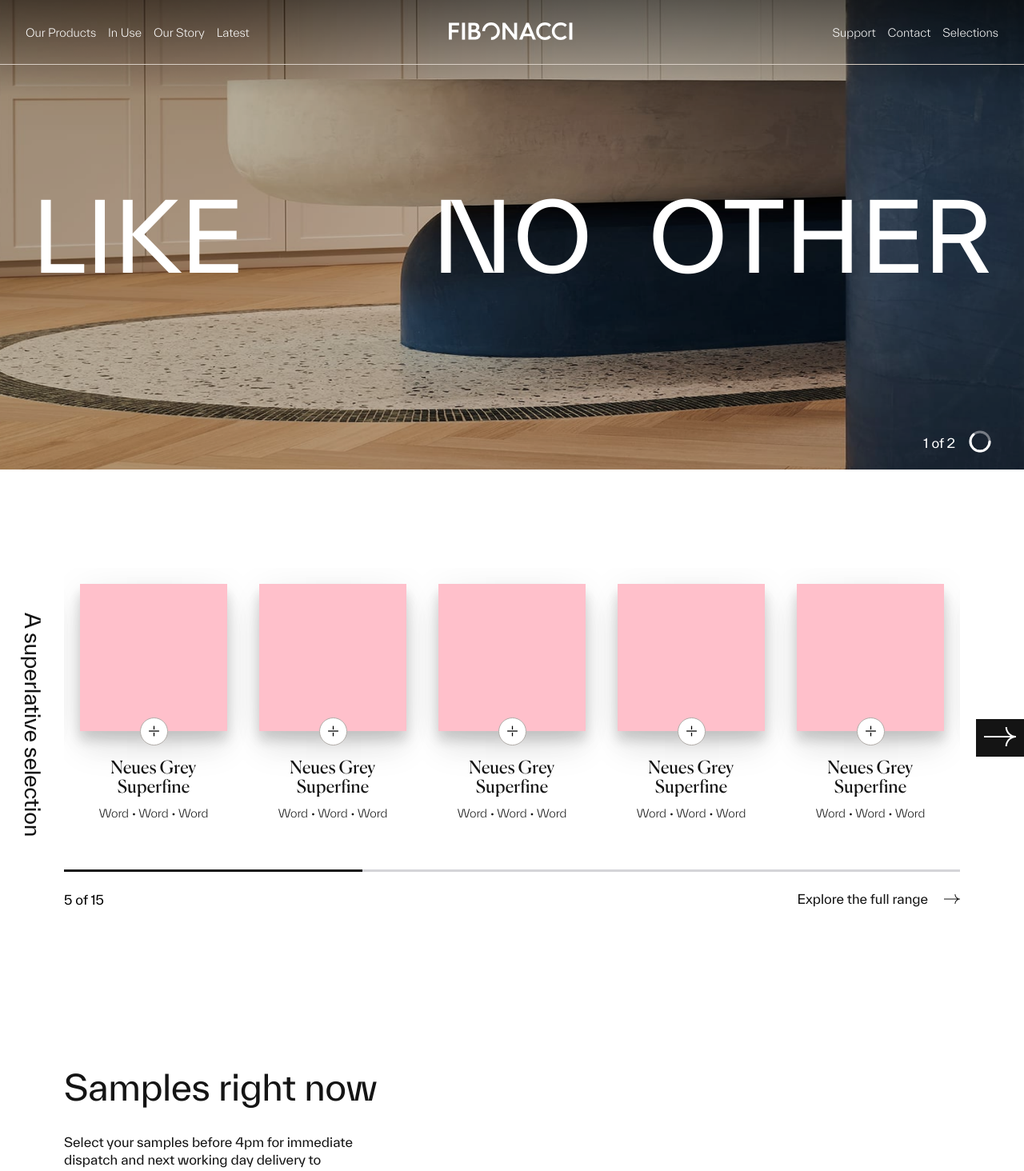
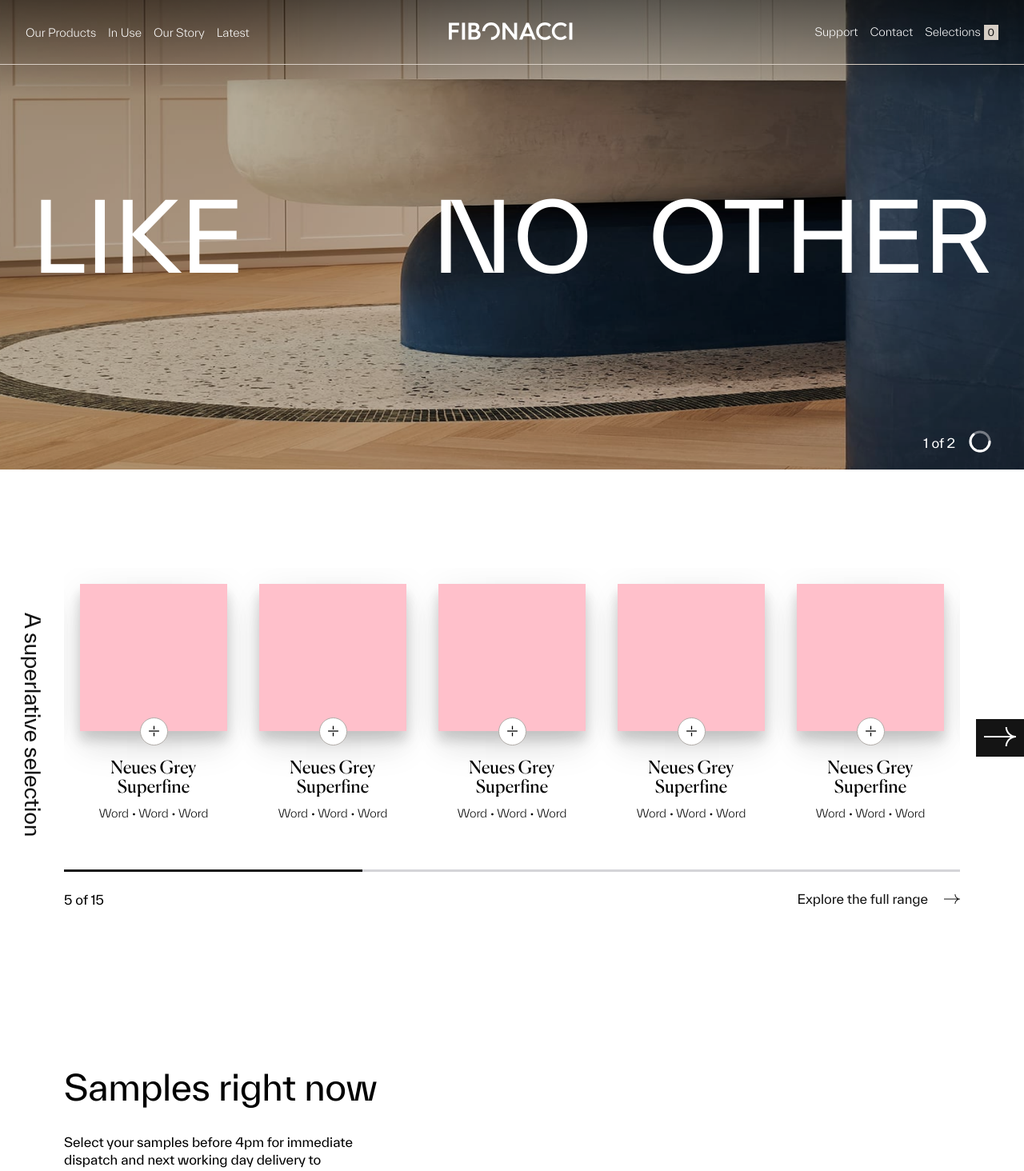
Before and after one commit to hello-pronim/fibonacci-tile, a Next.js app: page / in a window 1280 px wide. Shown: the top 1464 px of the page at 80% size. Built offline with nearby package versions, Linux system fonts and the light colour scheme.

Commit message:
Fixes to typography

```diff
--- a/components/common/header/index.tsx
+++ b/components/common/header/index.tsx
@@ -16,7 +16,8 @@ import {
   DrawerInner,
 } from "./styles";
 import { Transition } from "react-transition-group";
-import Text from "@componentscommon/typography";
+import Text from "@components/common/typography";
+import ProductSelectionCount from "@components/common/product/selectionCount";
 
 const duration = 400;
 
@@ -74,7 +75,7 @@ const Header = ({ mode = "light", position = "relative" }) => {
               Contact
             </NavItem>
             <NavItem href="#" mode={mode}>
-              Selections
+              Selections <ProductSelectionCount />
             </NavItem>
           </NavRight>
         </Wrapper>
@@ -113,7 +114,7 @@ const Header = ({ mode = "light", position = "relative" }) => {
                 </NavItem>
               </DrawerInner>
               <DrawerFooter>
-                <Text Base="h4" variant="Body-Regular">
+                <Text as="h4" variant="Body-Regular">
                   Follow Us
                 </Text>
                 <NavItem mode={mode} href="#">
--- /dev/null
+++ b/components/common/product/selectionCount/index.tsx
@@ -0,0 +1,13 @@
+import Text from "@components/common/typography";
+import { useAppContext } from "@contexts/AppContext";
+
+const SelectionCount = () => {
+  const { state } = useAppContext();
+  return (
+    <Text as="span" variant="Body-XSmall" bg="stoneTints.7" p="2px 5px" color="charcoal">
+      {state?.selectedProducts.length}
+    </Text>
+  );
+};
+
+export default SelectionCount;
--- a/components/common/typography/index.tsx
+++ b/components/common/typography/index.tsx
@@ -1,5 +1,5 @@
 import styled from "@emotion/styled";
-import { space } from "styled-system";
+import { color, space, typography } from "styled-system";
 
 import {
   DisplayXLarge,
@@ -50,11 +50,15 @@ type TextTypes = {
   color?: string;
   altFont?: boolean;
 };
-
 // default Text element
-const Text = styled.span(({ variant, ...props }: TextTypes) => {
-  const textVariant = component.get(variant);
-  return textVariant({ ...props });
-}, space);
+const Text = styled.span(
+  ({ variant, ...props }: TextTypes) => {
+    const textVariant = component.get(variant);
+    return textVariant({ ...props, color: "charcoal" });
+  },
+  color,
+  space,
+  typography
+);
 
 export default Text;
--- a/components/common/typography/styles.tsx
+++ b/components/common/typography/styles.tsx
@@ -6,7 +6,6 @@ const DisplayXLarge = ({ ...props }) =>
     fontSize: [11],
     lineHeight: [0],
     fontWeight: 0,
-    color: props.color || "charcoal",
     letterSpacing: 2,
   });
 
@@ -16,7 +15,6 @@ const DisplayLarge = ({ ...props }) =>
     fontSize: props.altFont ? [9] : [10],
     lineHeight: [0],
     fontWeight: 0,
-    color: props.color || "charcoal",
   });
 
 const DisplayMedium = ({ ...props }) => (
@@ -25,7 +23,6 @@ const DisplayMedium = ({ ...props }) => (
     fontSize: props.altFont ? [7] : [8],
     lineHeight: props.altFont ? [2] : [1],
     fontWeight: 0,
-    color: props.color || "charcoal",
     letterSpacing: props.altFont ? 1 : 0,
   })
 );
@@ -36,7 +33,6 @@ const DisplaySmall = ({ ...props }) => (
     fontSize: [6],
     lineHeight: props.altFont ? [1] : [2],
     fontWeight: 0,
-    color: props.color || "charcoal",
     letterSpacing: props.altFont ? 0 : 1,
   })
 );
@@ -47,7 +43,6 @@ const DisplayXSmall = ({ ...props }) => (
     fontSize: props.altFont ? 4 : 5,
     lineHeight: props.altFont ? 1 : 2,
     fontWeight: 0,
-    color: props.color || "charcoal",
     letterSpacing: 0,
   })
 );
@@ -58,7 +53,6 @@ const DisplayXXSmall = ({ ...props }) => (
     fontSize: 3,
     lineHeight: props.altFont ? 4 : 2,
     fontWeight: 0,
-    color: props.color || "charcoal",
     letterSpacing: 0,
   })
 );
@@ -69,7 +63,7 @@ const DisplayOverline = ({ ...props }) =>
     fontSize: 0,
     lineHeight: 4,
     fontWeight: 0,
-    color: props.color || "nero",
+    color: "nero",
     letterSpacing: 3,
   });
 
@@ -79,7 +73,6 @@ const BodyXLarge = ({ ...props }) =>
     fontSize: 4,
     lineHeight: 4,
     fontWeight: 0,
-    color: props.color || "charcoal",
   });
 
 const BodyLarge = ({ ...props }) =>
@@ -88,7 +81,6 @@ const BodyLarge = ({ ...props }) =>
     fontSize: 3,
     lineHeight: 4,
     fontWeight: 0,
-    color: props.color || "charcoal",
   });
 
 const BodyRegular = ({ ...props }) =>
@@ -96,8 +88,7 @@ const BodyRegular = ({ ...props }) =>
     fontFamily: 1,
     fontSize: 2,
     lineHeight: 4,
-    fontWeight: 0,
-    color: props.color || "charcoal",
+    fontWeight: 0
   });
 
 const BodySmall = ({ ...props }) =>
@@ -106,7 +97,6 @@ const BodySmall = ({ ...props }) =>
     fontSize: 1,
     lineHeight: 4,
     fontWeight: 0,
-    color: props.color || "charcoal",
   });
 
 const BodyXSmall = ({ ...props }) =>
@@ -115,7 +105,6 @@ const BodyXSmall = ({ ...props }) =>
     fontSize: 0,
     lineHeight: 4,
     fontWeight: 0,
-    color: props.color || "charcoal",
   });
 
 export {
```
